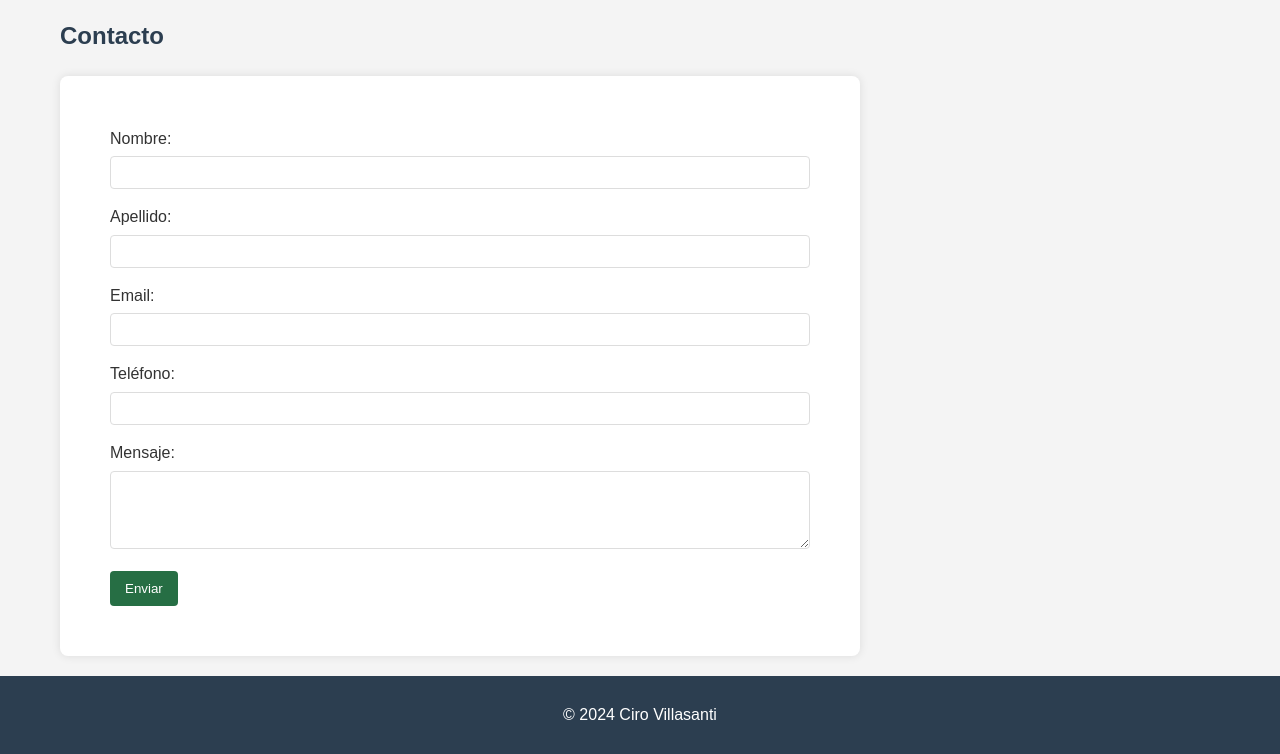
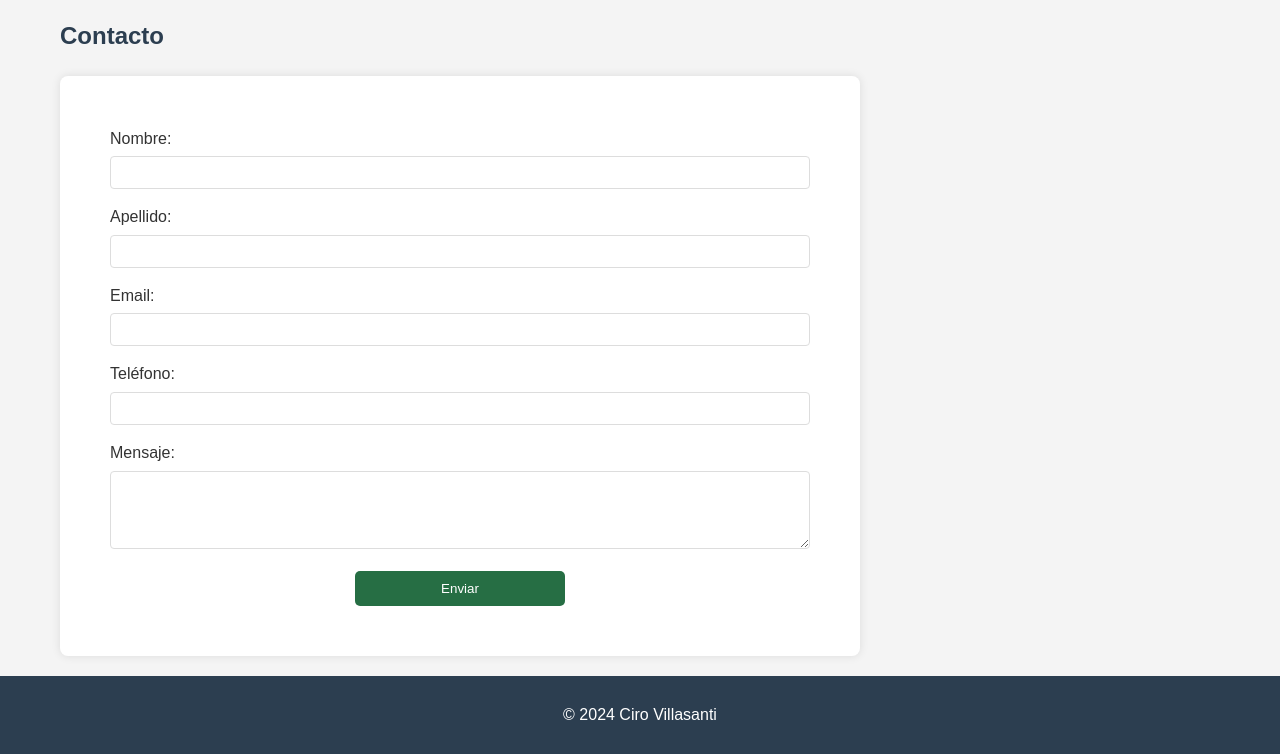
Before and after one commit to CiroIgnacio/PF1_DSWF, a plain HTML site: page index.html in a window 1280 px wide. Shown: the part 526-1280 px from the top of the page. Drawn offline with Linux system fonts and the light colour scheme.

Commit message:
centrar y agrandar el boton

```diff
--- a/styles/styles.css
+++ b/styles/styles.css
@@ -68,12 +68,14 @@ form {
     padding: 50px;
     border-radius: 8px;
     box-shadow: 0 0 10px rgba(0,0,0,0.1);
+    text-align: center;
 }
 
 .form-group {
     display: block;
     margin-bottom: 15px;
     width: 100%;
+    text-align: left;
 }
 
 label {
@@ -94,8 +96,9 @@ button {
     color: white;
     padding: 10px 15px;
     border: none;
-    border-radius: 4px;
+    border-radius: 5px;
     cursor: pointer;
+    width: 30%;
 }
 
 button:hover {
```
Also changed, not shown: 2 other files.
